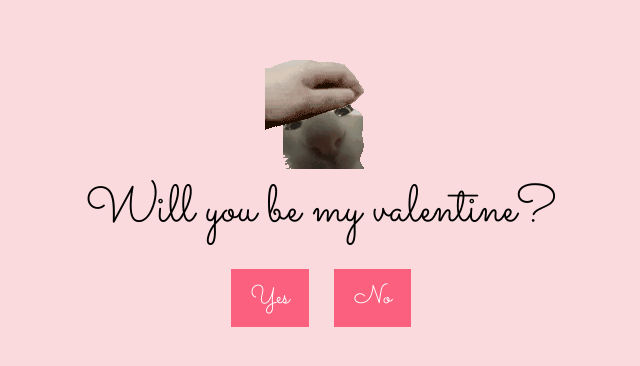
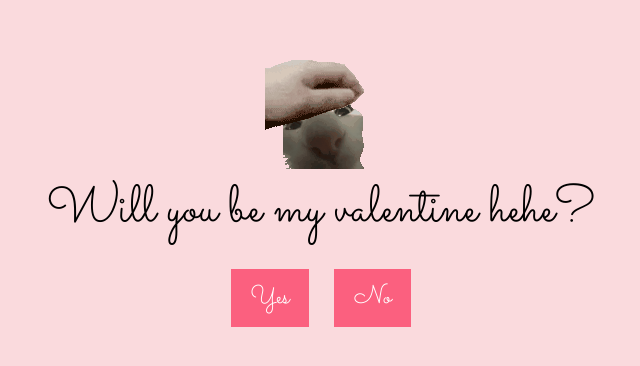
Before and after one commit to stariccss/Valentines-day-question, a plain HTML site: page Valentiness/index.html in a window 1280 px wide. Shown: the part 208-574 px from the top of the page, without its empty margins (319-959 px from the left). Drawn offline with Linux system fonts and the light colour scheme.

Commit message:
Update index.html

```diff
--- a/Valentiness/index.html
+++ b/Valentiness/index.html
@@ -3,7 +3,7 @@
 <head>
     <meta charset="UTF-8">
     <meta name="viewport" content="width=device-width, initial-scale=1.0">
-    <title>Will You Be My Valentine?</title>
+    <title>Will You Be My Valentine lab hehe?</title>
     <link rel="stylesheet" href="https://fonts.googleapis.com/css2?family=Sacramento&display=swap">
     <link rel="stylesheet" href="style.css"> <!-- Link to external stylesheet -->
 </head>
@@ -11,7 +11,7 @@
     <div id="container">
         <div id="image-container"></div> <!-- Container for displaying images -->
         <div id="text-container">
-            <div id="question">Will you be my valentine?</div> <!-- Question -->
+            <div id="question">Will you be my valentine hehe?</div> <!-- Question -->
             <div id="options">
                 <button id="yes-button" onclick="selectOption('yes')">Yes</button> <!-- Yes button -->
                 <button id="no-button" onclick="selectOption('no')">No</button> <!-- No button -->
```
